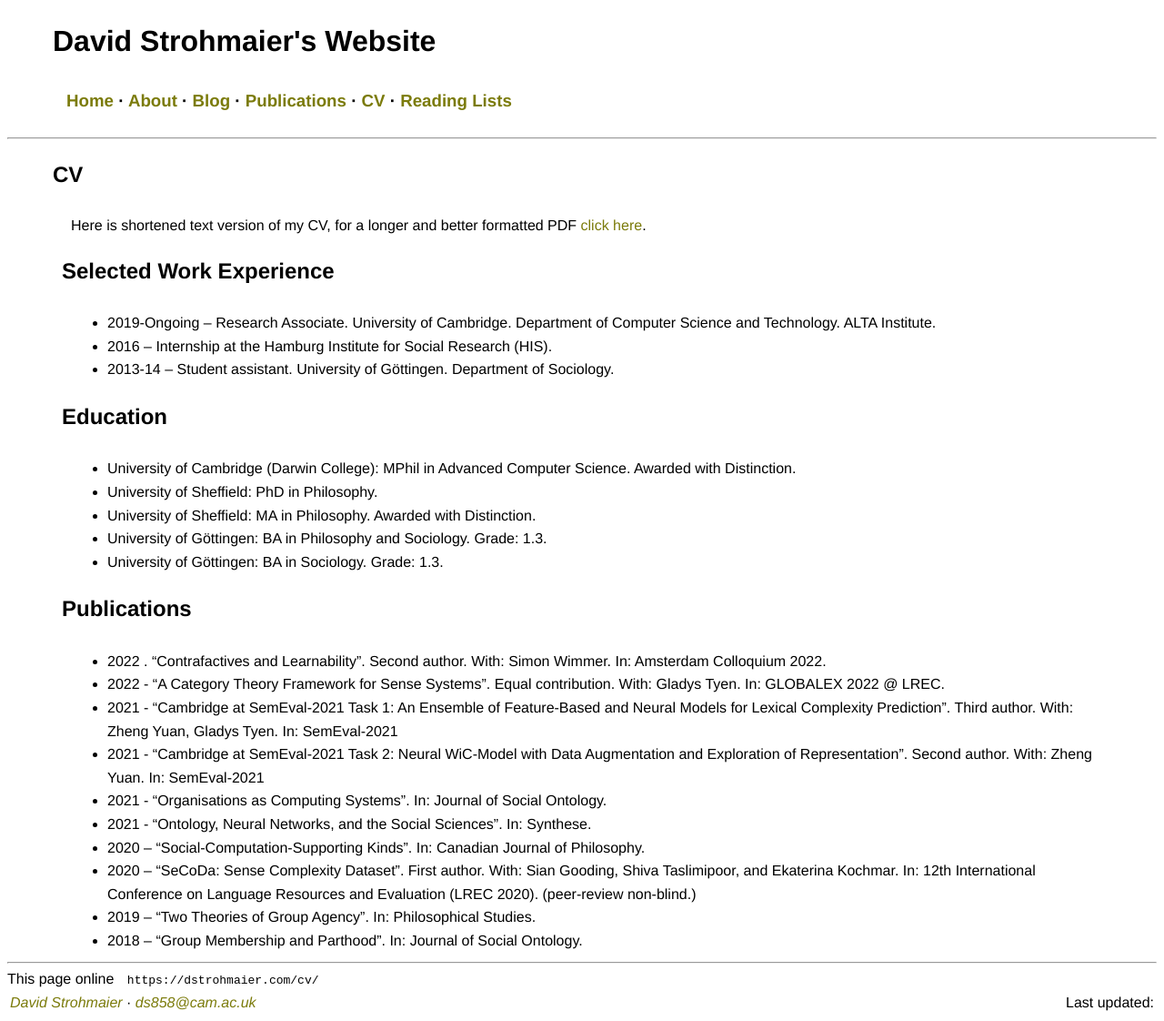
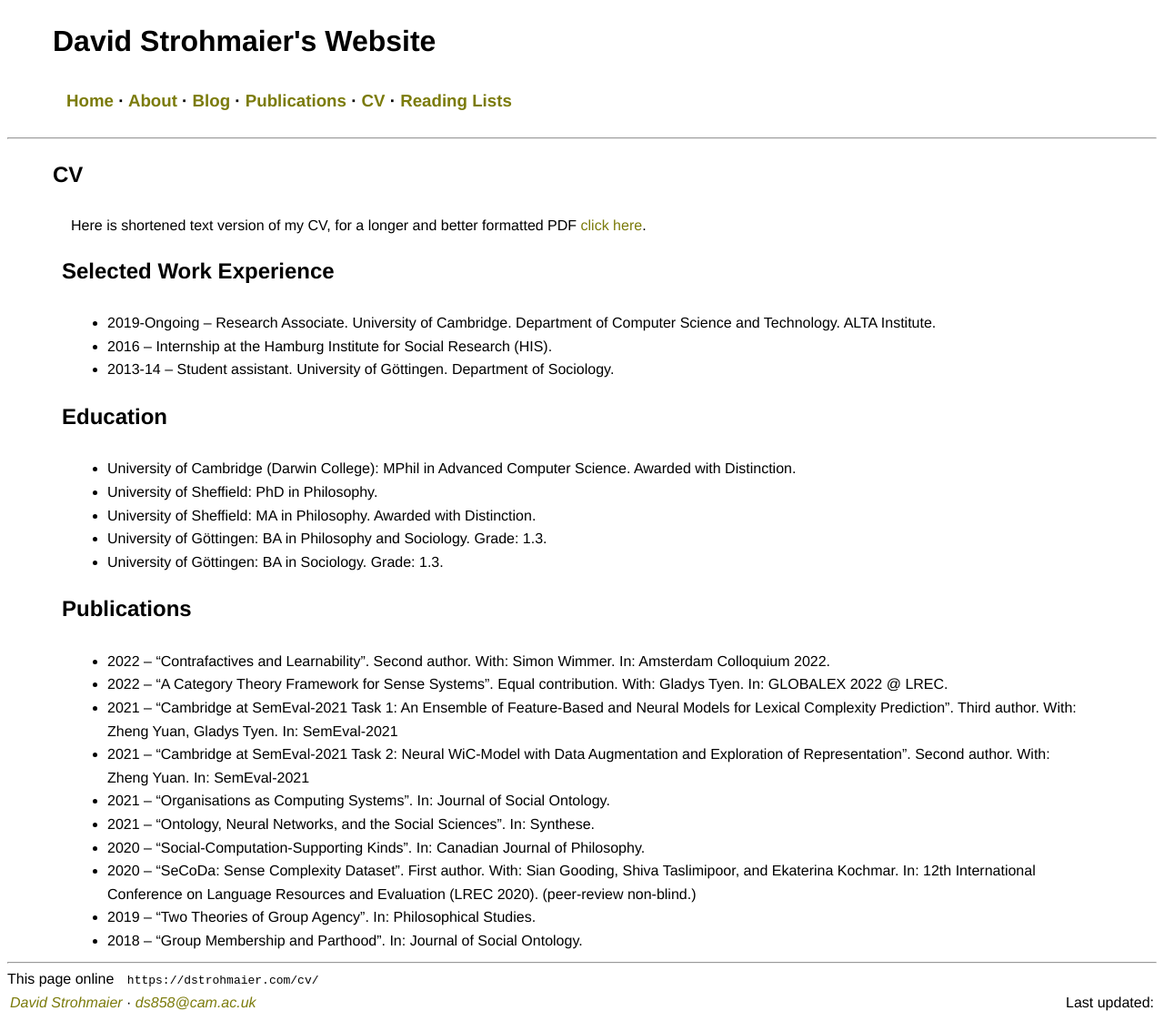
Before and after one commit to dstrohmaier/dstrohmaier.github.io, a Jekyll site: the page built from cv/index.md, in a window 1280 px wide. Shown: the whole page at 91% size. Built offline with Jekyll 4.4.1, drawn with Linux system fonts in a browser that asks for light colours.

Commit message:
Minor typographic corrections of CV page

```diff
--- a/cv/index.md
+++ b/cv/index.md
@@ -22,12 +22,12 @@ Here is shortened text version of my CV, for a longer and better formatted PDF [
 - University of Göttingen: BA in Sociology. Grade: 1.3.
 
 ## Publications
-- 2022 . "Contrafactives and Learnability". Second author. With: Simon Wimmer. In: Amsterdam Colloquium 2022.
-- 2022 - "A Category Theory Framework for Sense Systems". Equal contribution. With: Gladys Tyen. In: GLOBALEX 2022 @ LREC.
-- 2021 - "Cambridge at SemEval-2021 Task 1: An Ensemble of Feature-Based and Neural Models for Lexical Complexity Prediction". Third author. With: Zheng Yuan, Gladys Tyen. In: SemEval-2021
-- 2021 - "Cambridge at SemEval-2021 Task 2: Neural WiC-Model with Data Augmentation and Exploration of Representation". Second author. With: Zheng Yuan. In: SemEval-2021
-- 2021 - "Organisations as Computing Systems". In: Journal of Social Ontology.
-- 2021 - "Ontology, Neural Networks, and the Social Sciences". In: Synthese.
+- 2022 – "Contrafactives and Learnability". Second author. With: Simon Wimmer. In: Amsterdam Colloquium 2022.
+- 2022 – "A Category Theory Framework for Sense Systems". Equal contribution. With: Gladys Tyen. In: GLOBALEX 2022 @ LREC.
+- 2021 – "Cambridge at SemEval-2021 Task 1: An Ensemble of Feature-Based and Neural Models for Lexical Complexity Prediction". Third author. With: Zheng Yuan, Gladys Tyen. In: SemEval-2021
+- 2021 – "Cambridge at SemEval-2021 Task 2: Neural WiC-Model with Data Augmentation and Exploration of Representation". Second author. With: Zheng Yuan. In: SemEval-2021
+- 2021 – "Organisations as Computing Systems". In: Journal of Social Ontology.
+- 2021 – "Ontology, Neural Networks, and the Social Sciences". In: Synthese.
 - 2020 – "Social-Computation-Supporting Kinds". In: Canadian Journal of Philosophy.
 - 2020 – "SeCoDa: Sense Complexity Dataset". First author. With: Sian Gooding, Shiva Taslimipoor, and Ekaterina Kochmar. In: 12th International Conference on Language Resources and Evaluation (LREC 2020). (peer-review non-blind.)
 - 2019 – "Two Theories of Group Agency". In: Philosophical Studies.
```
